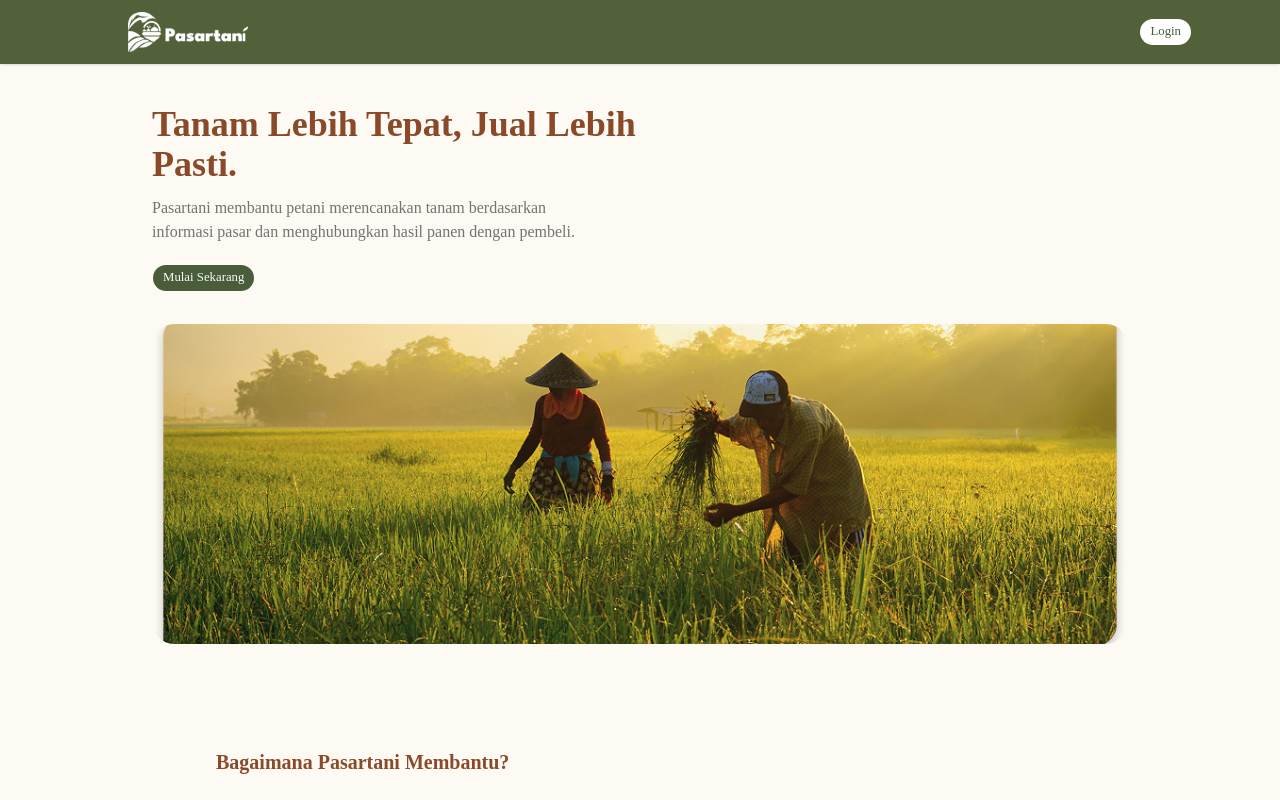
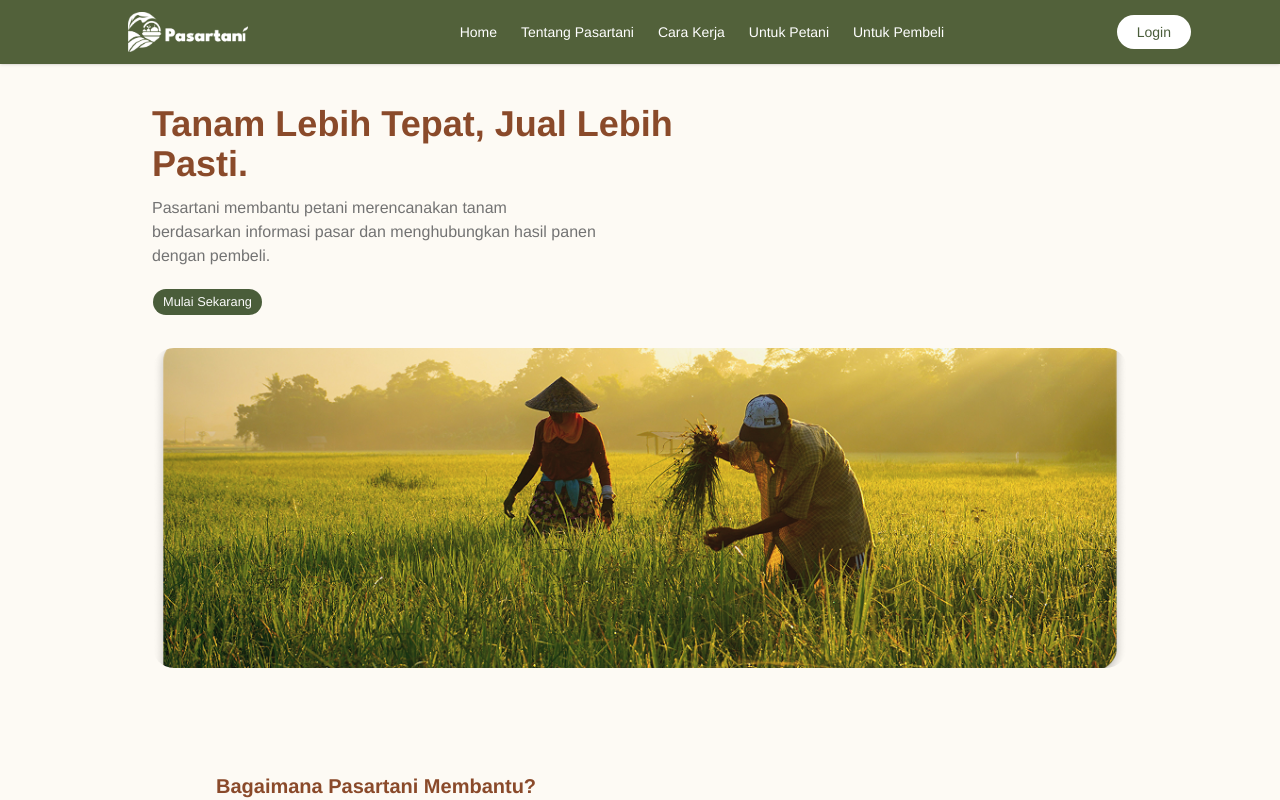
Before and after one commit to musyaf1r/lomba-petati, a Next.js app: page / in a window 1280 px wide. Shown: the top 800 px of the page. Built offline with nearby package versions, Linux system fonts and the light colour scheme; no server answers.

Commit message:
revisi font

```diff
--- a/app/globals.css
+++ b/app/globals.css
@@ -7,8 +7,7 @@
 @theme inline {
   --color-background: var(--background);
   --color-foreground: var(--foreground);
-  --font-sans: var(--font-sans);
-  --font-mono: var(--font-geist-mono);
+  --font-sans: "Helvetica Neue", Helvetica, Arial, sans-serif;
   --font-heading: var(--font-sans);
   --color-sidebar-ring: var(--sidebar-ring);
   --color-sidebar-border: var(--sidebar-border);
@@ -123,6 +122,7 @@
   }
   body {
     @apply bg-background text-foreground;
+    font-family: var(--font-sans);
   }
   html {
     @apply font-sans;
--- a/components/landingpage.tsx
+++ b/components/landingpage.tsx
@@ -39,11 +39,28 @@ export const LandingPage = () => {
                 <Image src="/img/lg.png" alt="Pasartani" fill className="object-contain" />
             </div>
         </Link>
+         <div className="hidden md:flex items-center gap-6 text-sm text-white">
+          <Link className="hover:underline" href="/">
+            Home
+          </Link>
+          <Link className="hover:underline" href="#tentang">
+            Tentang Pasartani
+          </Link>
+          <Link className="hover:underline" href="#cara-kerja">
+            Cara Kerja
+          </Link>
+          <Link className="hover:underline" href="#petani">
+            Untuk Petani
+          </Link>
+          <Link className="hover:underline" href="#pembeli">
+            Untuk Pembeli
+          </Link>
+        </div>
         <Link
             href="/sign-in"
             className={cn(
-                buttonVariants({ size: "sm" }),
-                "rounded-full bg-white text-[#4a5d3a] hover:bg-white/90 font-medium"
+                buttonVariants({ size: "lg" }),
+                "rounded-4xl bg-white text-[#4a5d3a] hover:bg-white/90 font-medium px-5"
             )}
         >
             Login
```
